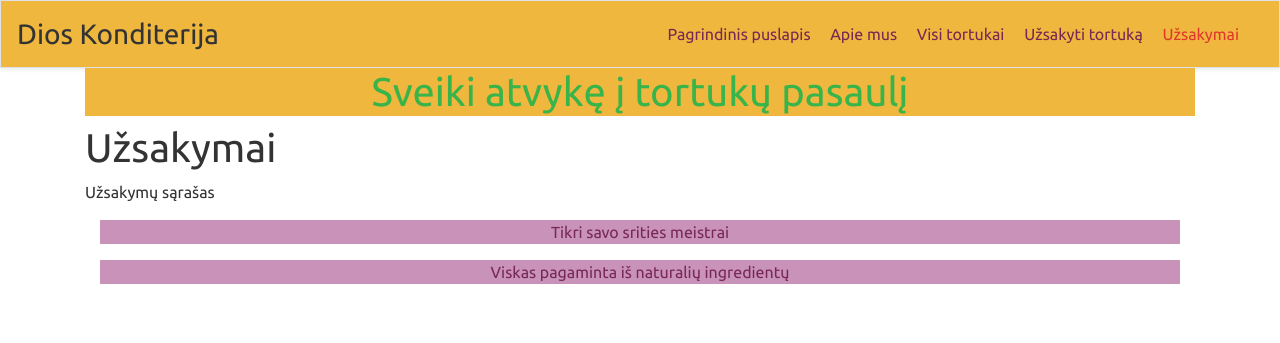
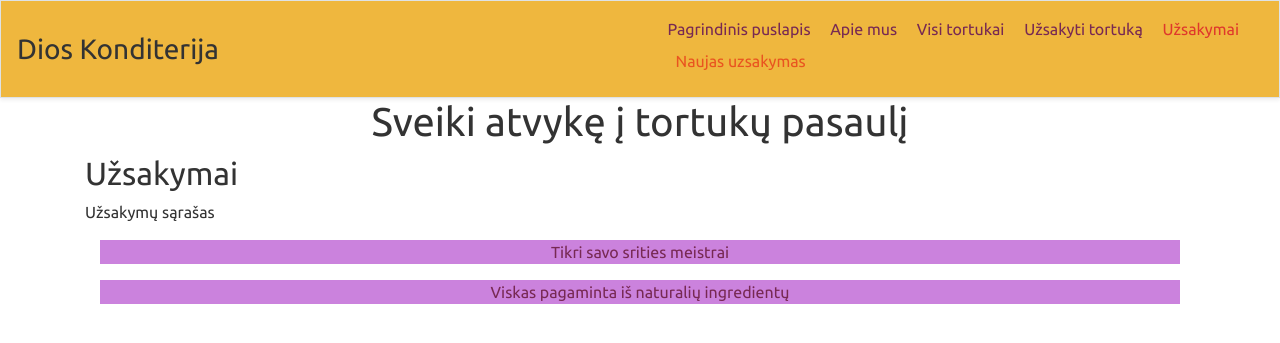
Before and after one commit to dipython22/confectionery_project, a Django app: template confectionery/tortukai/templates/tortukai/orders.html in a window 1280 px wide. Shown: the top 343 px of the page. Run offline with Django 3.2, Linux system fonts and the light colour scheme; the template is opened without the code that fills it, so the values that code supplies are empty; some libraries are stand-ins or nearby versions.

Commit message:
work in progress

```diff
--- a/confectionery/tortukai/admin.py
+++ b/confectionery/tortukai/admin.py
@@ -12,7 +12,7 @@ class ClientAdmin(admin.ModelAdmin):
 class CakeAdmin(admin.ModelAdmin):
     list_display = ('cake_name', 'description', 'occasion')
     list_filter = ('occasion__title', )
-
+    list_editable: Sequence[str]
 
 class OrderAdmin(admin.ModelAdmin):
     list_display = ('id', 'deadline', 'status', 'notice', 'client') # 'cake'
--- a/confectionery/tortukai/models.py
+++ b/confectionery/tortukai/models.py
@@ -1,3 +1,4 @@
+from msilib.schema import Property
 from django.db import models
 import uuid
 
@@ -17,7 +18,8 @@ class Client(models.Model):
     first_name = models.CharField('vardas', max_length=100)
     last_name = models.CharField('pavardė', max_length=100)
     email_name = models.EmailField('el.paštas', max_length = 250, default='@')
-    phone_number = models.CharField('tel.nr.:', default = '+370', max_length = 20)
+    # phone_number = models.CharField('tel.nr.:', default = '+370', max_length = 20)
+    phone_number= models.PositiveIntegerField('nr',)
 
 
     def __str__(self):
@@ -33,6 +35,7 @@ class Cake(models.Model):
     cake_name = models.CharField('torto pavadinimas', max_length=156)
     description = models.TextField('trumas aprašymas', max_length=1000, default='Aprašymas ruošiamas')
     occasion = models.ForeignKey(Occasion, on_delete=models.PROTECT, null=True, related_name='cakes', verbose_name='tinka progai')
+    price = models.DecimalField('kaina',max_digits=5, decimal_places=2, null=True, blank=True)
 
     def __str__(self):
         return f'{str(self.cake_name)}'
@@ -57,6 +60,7 @@ class Order(models.Model):
         ('a', 'paruoštas atsiemimui')
     )
 
+
     status = models.CharField('užsakymo būsena', max_length=1, choices=STAGE, blank=True, default='p', db_index=True)
 
     def __str__(self):
--- a/confectionery/tortukai/templates/tortukai/base.html
+++ b/confectionery/tortukai/templates/tortukai/base.html
@@ -7,7 +7,7 @@
     <title>{% block title %}{% endblock %}</title>
     <style>
         .special{
-            background: #c992b8;
+            background: #cb82dd;
         }
     </style>
     <link rel="stylesheet" href="https://cdn.jsdelivr.net/npm/bootswatch@4.5.2/dist/united/bootstrap.min.css" integrity="sha384-JW3PJkbqVWtBhuV/gsuyVVt3m/ecRJjwXC3gCXlTzZZV+zIEEl6AnryAriT7GWYm" crossorigin="anonymous">
@@ -21,6 +21,7 @@
             <a class="p-2 text-dark" href="{% url 'cakes' %}">Visi tortukai</a>
             <a class="p-2 text-dark" href="{% url 'order' %}">Užsakyti tortuką</a>
             <a class="p-2 text-danger" href="{% url 'order' %}">Užsakymai</a>
+            <a class="nav-item"><a class="nav-link" href="{% url 'admin:index' %}">Naujas uzsakymas</a></a>
         </nav>
         </div>
     </div>
@@ -28,7 +29,7 @@
 
         <div class="container">
 
-            <h1 class="text-success text-center bg-warning">Sveiki atvykę į tortukų pasaulį</h1>
+            <h1 class="text-#9c5423 text-center">Sveiki atvykę į tortukų pasaulį</h1>
             {% block content %}{% endblock %}
 
             <div class="container ">
--- a/confectionery/tortukai/templates/tortukai/cake.html
+++ b/confectionery/tortukai/templates/tortukai/cake.html
@@ -8,8 +8,8 @@
 <div class="container py-3">
     <h1> {{cake}} </h1>
     {% if cake.description %}
-    <p>{{ cake.description }}</p>
+    <p><strong>Trumpas aprašymas: </strong> {{ cake.description }}</p>
     {% endif %}
-    <p>{{cake.occasion}}</p>
+    <p><strong>Proga - </strong>{{cake.occasion}}</p>
 </div>
 {% endblock %}
--- a/confectionery/tortukai/templates/tortukai/orders.html
+++ b/confectionery/tortukai/templates/tortukai/orders.html
@@ -5,6 +5,6 @@ Užsakymai tortukų
 {% endblock %}
 
 {% block content %}
-    <h1>Užsakymai</h1>
+    <h2>Užsakymai</h2>
     <p>Užsakymų sąrašas</p>
 {% endblock %}
```
Also changed, not shown: confectionery/tortukai/migrations/0009_cake_price_alter_client_phone_number.py (added).
